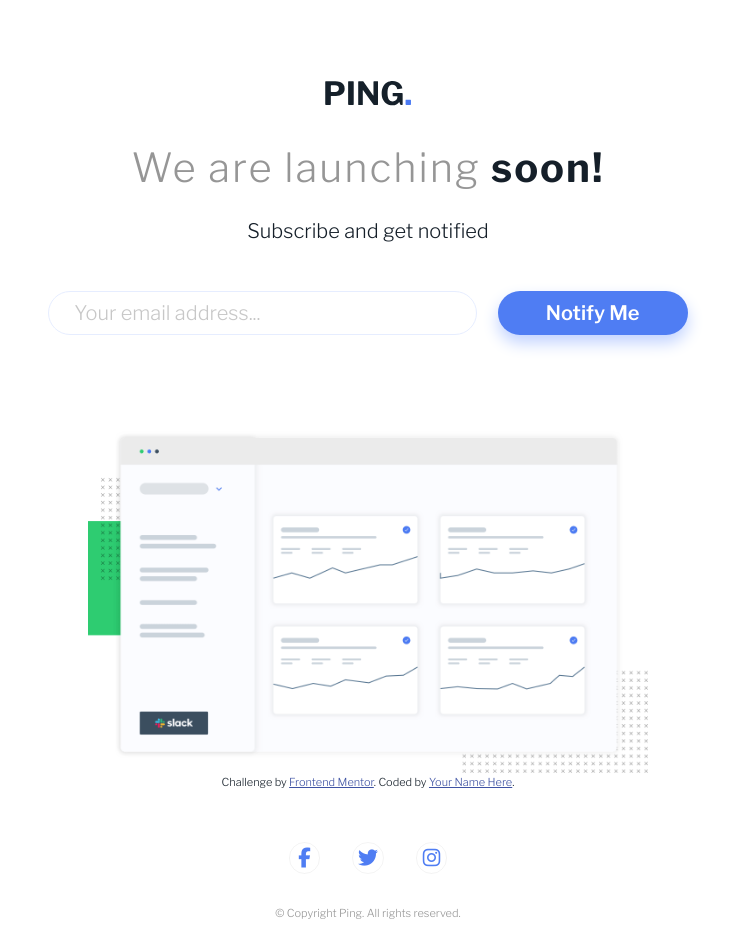
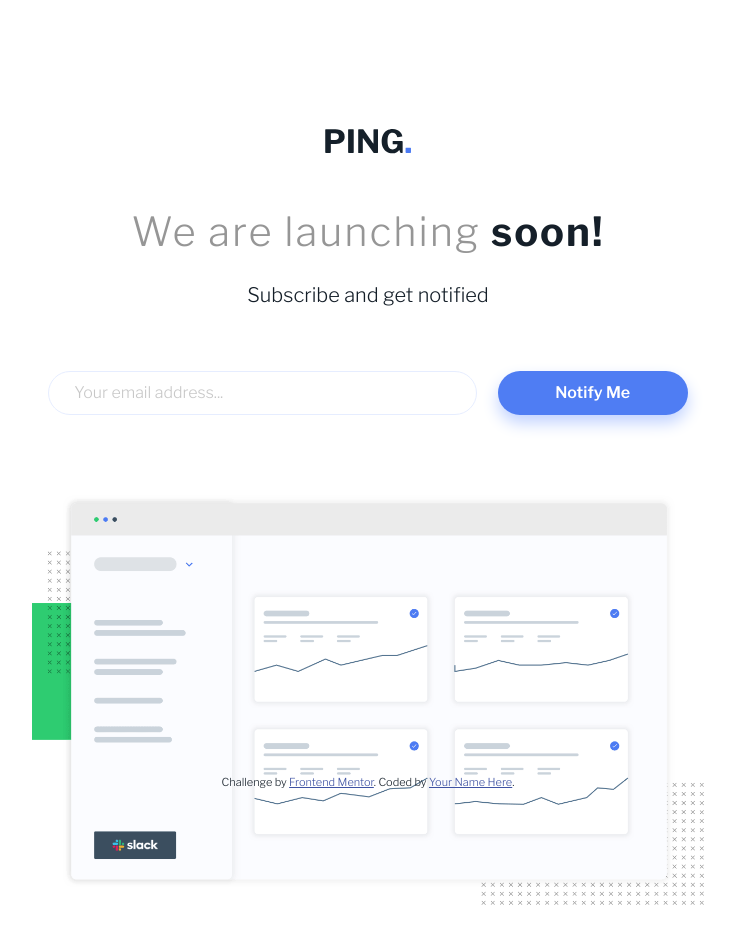
Before and after one commit to OVI19RUS/ping-coming-soon-page-master, a plain HTML site: page index.html in a window 1280 px wide. Shown: the top 952 px of the page, without its empty margins (272-1007 px from the left). Drawn offline with nearby package versions, Linux system fonts and the light colour scheme.

Commit message:
Update style.css

```diff
--- a/style.css
+++ b/style.css
@@ -10,7 +10,7 @@ main {max-width: 1440px;
 margin-left: auto;
 margin-right: auto;}
 
-.container {padding: 5rem;}
+.container {padding: 8rem 5rem;}
 
 footer {position: absolute;
     font-size: 11px;
@@ -20,7 +20,7 @@ footer {position: absolute;
 
 /* Container Heading */
 
-.heading {margin-top: 2rem;}
+.heading {margin-top: 3rem;}
 
 h1 {letter-spacing: 2px;}
 
@@ -32,7 +32,7 @@ h1 {letter-spacing: 2px;}
 .form {display: flex;
     flex-wrap: wrap;
 justify-content: center;
-margin-top: 3rem;}
+margin-top: 4rem;}
 
 #email {
     border-radius: 50px;
@@ -44,7 +44,7 @@ margin-top: 3rem;}
 .form input[type="email"] {
     padding-left: 25px;
     font-family:'Libre Franklin', sans-serif;
-    font-size: 20px;
+    font-size: 16px;
     }
 
 #validate {
@@ -57,7 +57,7 @@ margin-top: 3rem;}
         font-family:'Libre Franklin', sans-serif;
         color: #ffffff;
         font-weight: 600;
-        font-size: 20px;
+        font-size: 16px;
         margin-left: 1rem;
         box-shadow: 0 0.5rem 1rem 0 hsl(223, 100%, 88%);
       }
@@ -68,7 +68,7 @@ margin-top: 3rem;}
 
 #result {display: none;
     position: absolute;
-    font-size: 16px;
+    font-size: 12px;
     font-weight: 300;
     margin-left: 1.7rem;
     margin-bottom: 2rem;
@@ -78,17 +78,17 @@ margin-top: 3rem;}
 
 /* Container Illustration */
 
-.illustration {margin-top: 6rem;}
+.illustration {margin-top: 5rem;}
 
-.dashboard {width: 50%;}
+.dashboard {width: 60%;}
 
 /* Container Icons */
 
-.icons {margin-top: 4rem;
+.icons {margin-top: 5rem;
     display: flex;
     flex-wrap: wrap;
     justify-content: center;
-    gap: 2rem;}
+    gap: 0.9rem;}
 
 .fab {
     border-radius: 50%;
@@ -104,7 +104,7 @@ background:hsl(223, 87%, 63%);}
 
 /* Container Copyright */
 
-.Copyright {margin-top: 2rem;
+.Copyright {margin-top: 3rem;
     font-size: 11px;
     color: hsl(0, 0%, 59%);
 }
```
